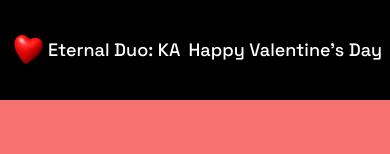
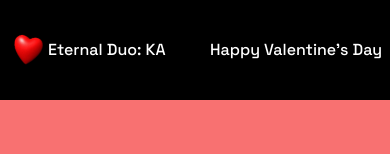
Before and after one commit to jesutobi-world/Valentine, a website: page src/index.html in a window 390 px wide. Shown: the top 154 px of the page. Drawn offline with Linux system fonts and the light colour scheme.

Commit message:
nav font size mobile

```diff
--- a/src/index.html
+++ b/src/index.html
@@ -11,9 +11,9 @@
             <div class="h-[40px] w-[40px]">
                 <img src="./images/red-heart.png" alt="logo" class="object-cover h-[100%] w-[100%] animate-rotating-heart">
             </div>
-            <p class="text-white text-lg font-medium">Eternal Duo: KA</p>
+            <p class="text-white text-base lg:text-lg font-medium">Eternal Duo: KA</p>
         </div>
-        <p class="text-white text-lg font-medium">Happy Valentine's Day</p>
+        <p class="text-white text-base lg:text-lg font-medium">Happy Valentine's Day</p>
     </nav>
     <section class="w-[90%] lg:w-full h-auto flex flex-col gap-8 lg:gap-0 items-center text-center lg:text-left lg:h-[450px] lg:grid lg:grid-cols-2 lg:items-center lg:pb-4 mb-12 lg:mb-24">
         <div class="lg:pr-4 flex flex-col gap-8">
```
Also changed, not shown: src/output.css.
